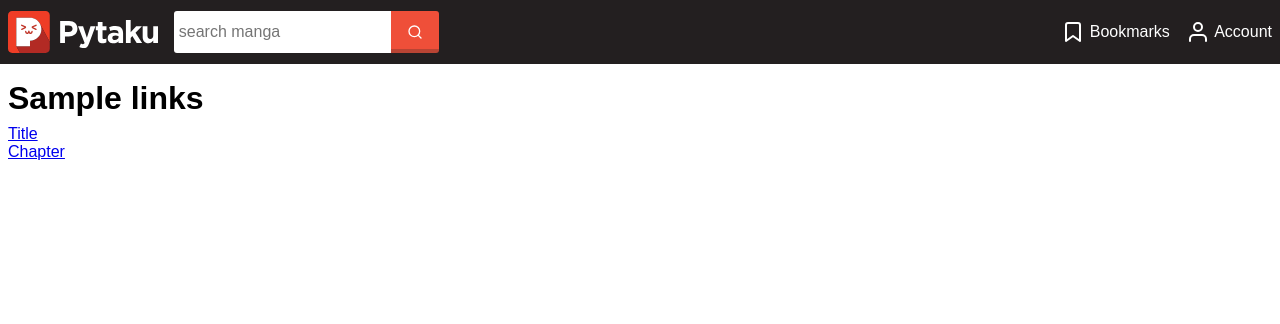
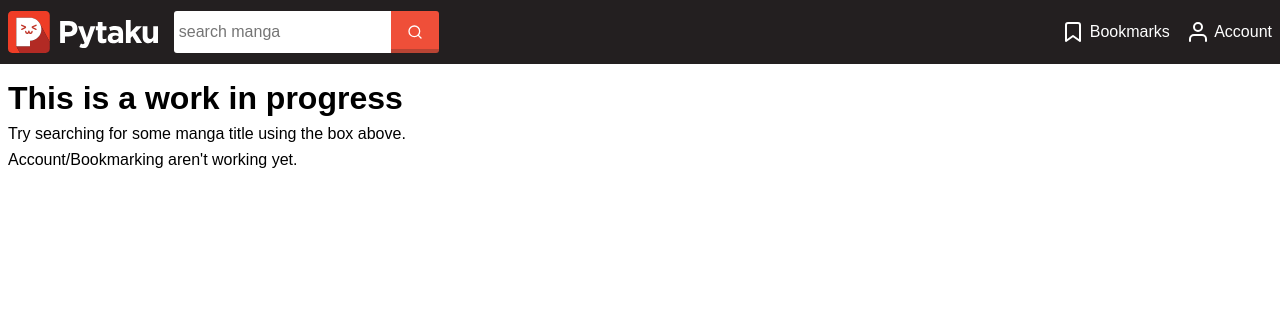
Before and after one commit to nhanb/pytaku, a Flask app: page / in a window 1280 px wide. Shown: the top 324 px of the page. Run offline with Flask 2, Linux system fonts and the light colour scheme; parts of the project's set-up code (start-up, migrations or seed data) failed here and were passed over.

Commit message:
instructions in home path

```diff
--- a/src/pytaku/templates/home.html
+++ b/src/pytaku/templates/home.html
@@ -5,9 +5,7 @@ Home
 {% endblock %}
 
 {% block content %}
-<h1>Sample links</h1>
-<ul>
-  <li><a href="/title/mangadex/23811">Title</a></li>
-  <li><a href="/chapter/mangadex/976942">Chapter</a></li>
-</ul>
+<h1>This is a work in progress</h1>
+<p>Try searching for some manga title using the box above.</p>
+<p>Account/Bookmarking aren't working yet.</p>
 {% endblock %}
```
